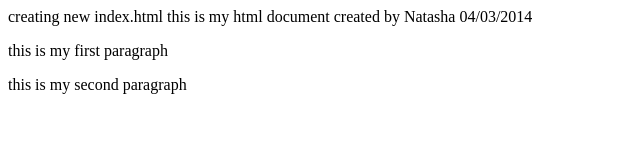
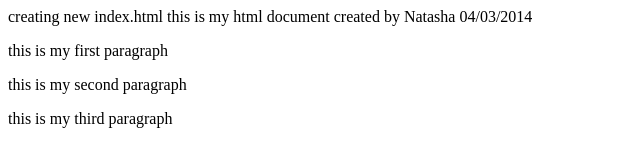
Before and after one commit to NatashaChloe/hotel, a plain HTML site: page index.html in a window 1280 px wide. Shown: the whole page, without its empty margins (0-640 px from the left). Drawn offline with Linux system fonts and the light colour scheme.

Commit message:
adding paragraph 4

```diff
--- a/index.html
+++ b/index.html
@@ -12,4 +12,7 @@ this is my first paragraph
 <p>
 this is my second paragraph
 </P>
+<p>
+this is my third paragraph
+</P>
 </body>
```
